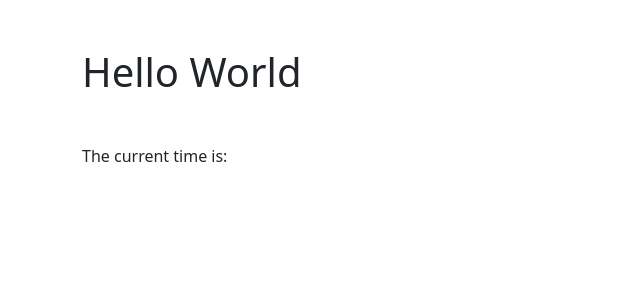
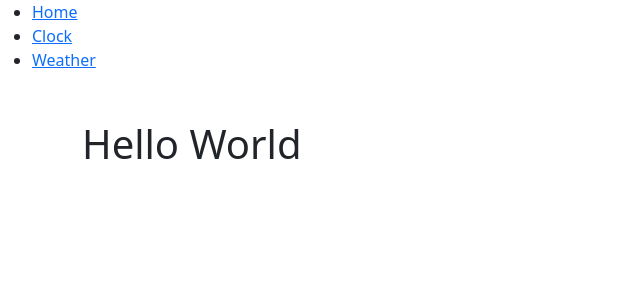
Before and after one commit to heratyian/rails-react-boilerplate, a React (Create React App) app in the folder client/: page / in a window 1280 px wide. Shown: the top 300 px of the page, without its empty margins (0-640 px from the left). Built offline with nearby package versions, Linux system fonts and the light colour scheme; no server answers.

Commit message:
Add react router.

```diff
--- a/client/src/App.tsx
+++ b/client/src/App.tsx
@@ -1,34 +1,28 @@
 import React from 'react';
+import { Route, Routes } from 'react-router-dom';
 
-import Ping from './api/v1/Clock';
-import { ClockIndex } from './api/v1/definitions/Clock';
 
-interface S {
-  clock: ClockIndex | null;
-}
+import { CLOCK, WEATHER } from './config/routes';
+import ClockPage from './pages/ClockPage';
+import HomePage from './pages/HomePage';
+import Layout from './pages/Layout';
+import WeatherPage from './pages/WeatherPage';
 
-class App extends React.Component<{}, S> {
 
-  constructor(p: {}) {
-    super(p);
-
-    this.state = {
-      clock: null,
-    }
-  }
-
-  async componentDidMount() {
-    const clock = await Ping.index();
-    this.setState({ clock });
-  }
+class App extends React.Component {
 
   render() {
-    const { clock } = this.state;
     return (
-      <div className="container">
-        <h1 className='my-5'>Hello World</h1>
-        <p>The current time is: {clock?.time}</p>
-      </div>
+      <>
+        <Routes>
+          <Route path="/" element={<Layout />}>
+            <Route index element={<HomePage />} />
+            <Route path={CLOCK} element={<ClockPage />} />
+            <Route path={WEATHER} element={<WeatherPage />} />
+            <Route path="*" element={<></>} />
+          </Route>
+        </Routes>
+      </>
     );
   }
 }
--- /dev/null
+++ b/client/src/config/routes.ts
@@ -0,0 +1,3 @@
+export const HOME = "/";
+export const CLOCK = "/clock";
+export const WEATHER = "/weather";
--- a/client/src/index.tsx
+++ b/client/src/index.tsx
@@ -1,5 +1,6 @@
 import React from 'react';
 import ReactDOM from 'react-dom/client';
+import { BrowserRouter } from 'react-router-dom';
 import App from './App';
 import reportWebVitals from './reportWebVitals';
 
@@ -10,7 +11,9 @@
 );
 root.render(
   <React.StrictMode>
-    <App />
+    <BrowserRouter>
+      <App />
+    </BrowserRouter>
   </React.StrictMode>
 );
 
--- /dev/null
+++ b/client/src/pages/ClockPage.tsx
@@ -0,0 +1,35 @@
+import React from 'react';
+
+import ClockApi from '../api/v1/Clock';
+import { ClockIndex } from '../api/v1/definitions/Clock';
+
+interface S {
+  clock: ClockIndex | null;
+}
+
+class ClockPage extends React.Component<{}, S> {
+
+  constructor(p: {}) {
+    super(p);
+
+    this.state = {
+      clock: null,
+    }
+  }
+
+  async componentDidMount() {
+    const clock = await ClockApi.index();
+    this.setState({ clock });
+  }
+
+  render() {
+    const { clock } = this.state;
+    return (
+      <div className="container">
+        <p>The current time is: {clock?.time}</p>
+      </div>
+    );
+  }
+}
+
+export default ClockPage;
--- /dev/null
+++ b/client/src/pages/HomePage.tsx
@@ -0,0 +1,15 @@
+import React from 'react';
+
+
+class HomePage extends React.Component {
+
+  render() {
+    return (
+      <div className="container">
+        <h1 className='my-5'>Hello World</h1>
+      </div>
+    );
+  }
+}
+
+export default HomePage;
--- /dev/null
+++ b/client/src/pages/Layout.tsx
@@ -0,0 +1,30 @@
+import React from 'react';
+import { Outlet } from 'react-router';
+import { CLOCK, HOME, WEATHER } from '../config/routes';
+
+
+class Layout extends React.Component {
+
+  render() {
+    return (
+      <>
+        <nav>
+          <ul>
+            <li>
+              <a href={HOME}>Home</a>
+            </li>
+            <li>
+              <a href={CLOCK}>Clock</a>
+            </li>
+            <li>
+              <a href={WEATHER}>Weather</a>
+            </li>
+          </ul>
+        </nav>
+        <Outlet />
+      </>
+    );
+  }
+}
+
+export default Layout;
--- /dev/null
+++ b/client/src/pages/WeatherPage.tsx
@@ -0,0 +1,11 @@
+import React from 'react';
+
+
+class WeatherPage extends React.Component {
+
+  render() {
+    return 'WeatherPage';
+  }
+}
+
+export default WeatherPage;
```
Also changed, not shown: client/package.json (+7 -4 lines), 1 other file (tests, documents, lock files or other folders).
